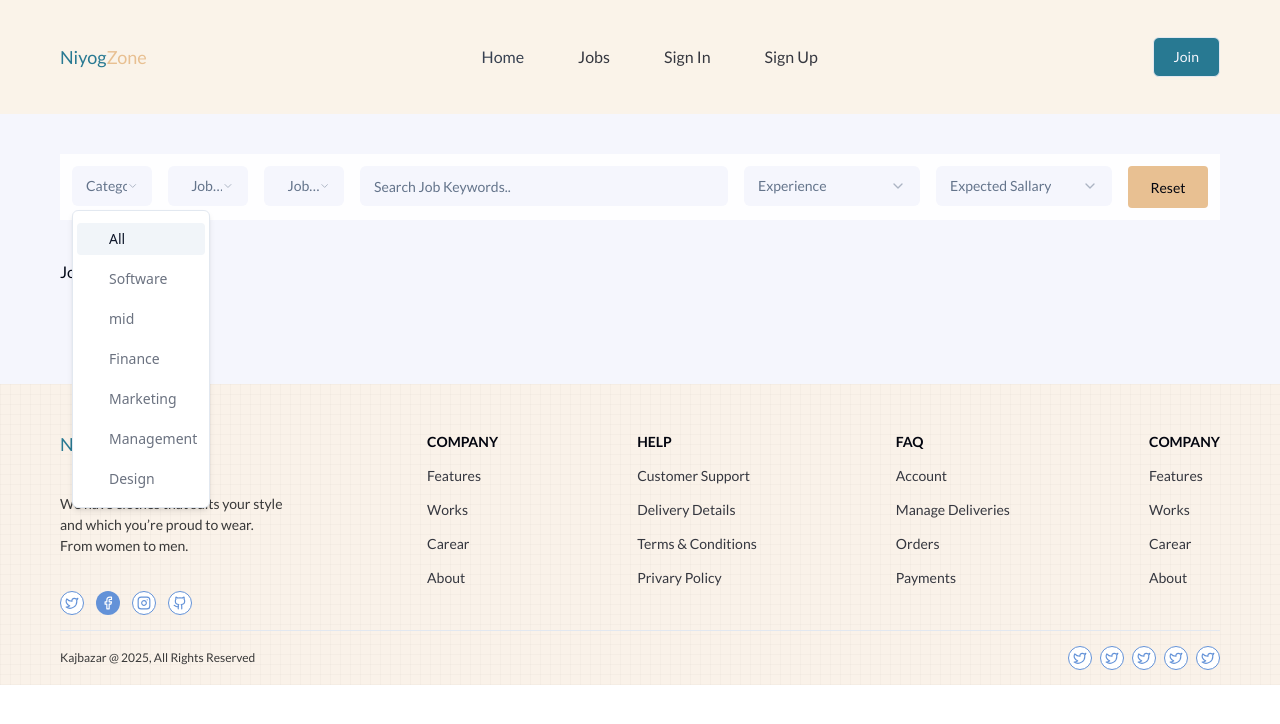
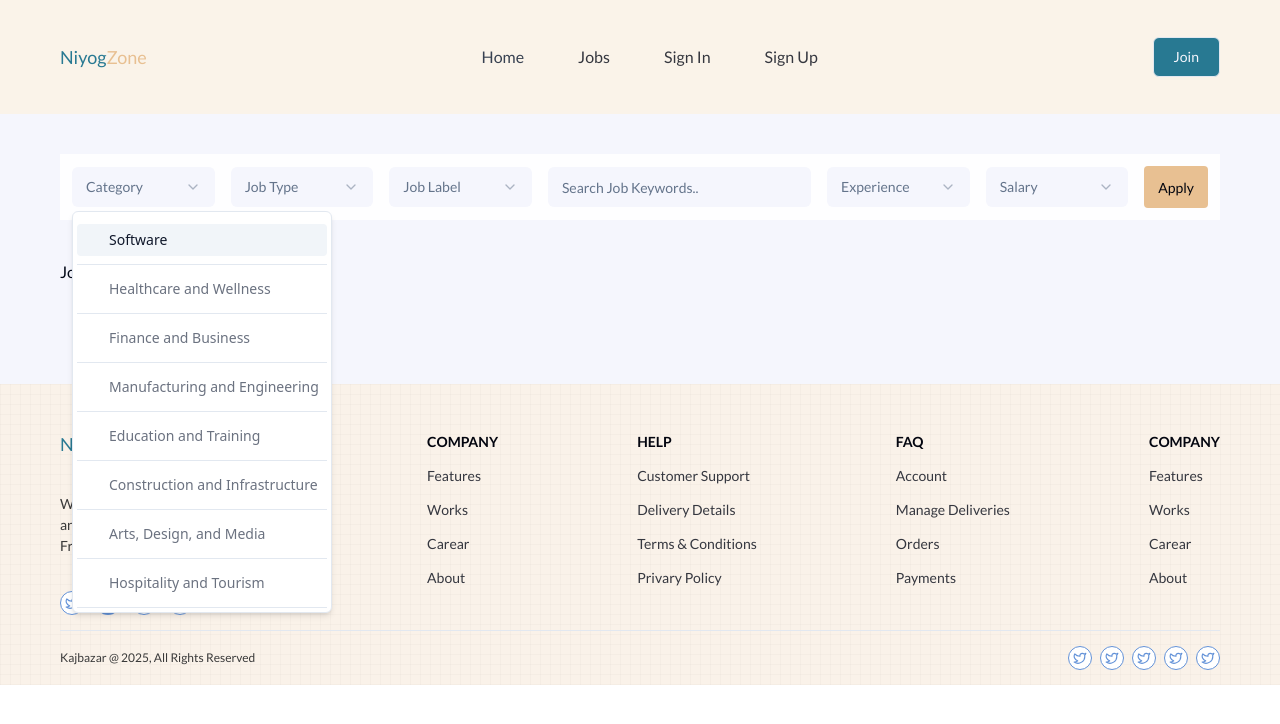
Before and after one commit to farah-jannat/niyog-zone, a React (Vite) app in the folder frontend/: page /jobs in a window 1280 px wide. Both pictures are taken after a click on the button "Category". Shown: the top 724 px of the page. Built offline with nearby package versions, Linux system fonts and the light colour scheme.

Commit message:
improve jobs section

```diff
--- a/frontend/src/components/Jobs.jsx
+++ b/frontend/src/components/Jobs.jsx
@@ -1,4 +1,5 @@
 import React, { useEffect, useState } from "react";
+// import {} from "lucide-react"
 
 import FilterCard from "./FilterCard";
 import Job from "./Job";
@@ -13,6 +14,7 @@ import {
   MapPin,
   Menu,
   Search,
+  SlidersHorizontal,
 } from "lucide-react";
 import { Input } from "./ui/input";
 import { Button } from "./ui/button";
@@ -34,45 +36,72 @@ import { setSearchedQuery } from "@/redux/jobSlice";
 import Navbar from "./shared/Navbar";
 import Container from "./container";
 
-const filter1 = {
-  name: "Industry",
-  icon: "Home",
-  array: [
-    "All",
+const Category = {
+  name: "Category",
+  categories: [
     "Software",
-    "mid",
-    "Finance",
-    "Marketing",
-    "Management",
-    "Design",
+    "Healthcare and Wellness ",
+    "Finance and Business",
+    "Manufacturing and Engineering",
+    "Education and Training",
+    "Construction and Infrastructure",
+    "Arts, Design, and Media",
+    "Hospitality and Tourism",
+  ],
+};
+const JobType = {
+  name: "Job Type",
+  types: [
+    "Full time",
+    "Part time",
+    "Onsite",
+    "Remote",
+    "Hybrid",
+    "Seasonal",
+    "Contract",
   ],
 };
 
-const filter2 = {
-  name: "location",
-  icon: "MapPin",
-  array: ["All", "Dhaka", "Florida", "Bonani"],
+const JobLabel = {
+  name: "Job Label",
+  labels: ["Junior", "Mid-Level", "Senior", "Lead-Principal", "Manager"],
+};
+const Experience = {
+  name: "Experience",
+  experiences: ["1 year", "3 year", "4 year", "5 year", "10 year"],
+};
+const Salary = {
+  name: "Salary",
+  salarys: ["30K", "50K", "60K", "100K", "250K"],
 };
 
 const Jobs = () => {
   const [query, setQuery] = useState("");
   const [industry, setIndustry] = useState("");
   const [location, setLocation] = useState("");
-
+  const [label, setLabel] = useState("");
+  const [category, setCategory] = useState("");
+  const [type, setType] = useState("");
+  const [experience, setExperience] = useState("");
+  const [salary, setSalary] = useState("");
   const { allJobs } = useSelector((store) => store.job);
   const [filterJobs, setFilterJobs] = useState(allJobs);
 
   const [searchParams, setSearchParams] = useSearchParams();
 
-  const searchValue = searchParams.get("search");
-  const industryValue = searchParams.get("industry");
-  const locationValue = searchParams.get("location");
-  const keywordValue = searchParams.get("keyword");
-  const salaryValue = searchParams.get("salary");
-  const positionValue = searchParams.get("position");
-  const onsiteRemoteValue = searchParams.get("onsiteRemote");
-  const jobTypeValue = searchParams.get("jobType");
-  console.log("position", positionValue);
+  const searchValue = searchParams.get("search") || "";
+  // const industryValue = searchParams.get("industry");
+  // const locationValue = searchParams.get("location");
+  // const keywordValue = searchParams.get("keyword");
+  const salaryValue = searchParams.get("salary") || "";
+  const categoryValue = searchParams.get("category") || "";
+  const typeValue = searchParams.get("type") || "";
+  const experienceValue = searchParams.get("experience") || "";
+  const labelValue = searchParams.get("label") || "";
+  // const positionValue = searchParams.get("position");
+  // const onsiteRemoteValue = searchParams.get("onsiteRemote");
+  // const jobTypeValue = searchParams.get("jobType");
+  // console.log("position", positionValue);
 
   const dispatch = useDispatch();
 
@@ -81,14 +110,17 @@ const Jobs = () => {
     dispatch(setSearchedQuery(query));
     setSearchParams((prevParams) => {
       prevParams.set("search", query);
-      prevParams.set("industry", industry);
-      prevParams.set("location", location);
-      prevParams.set("keyword");
-      prevParams.set("salary");
+      // prevParams.set("industry", industry);
+      // prevParams.set("location", location);
+      // prevParams.set("keyword");
+      prevParams.set("category", category);
+      prevParams.set("type", type);
+      prevParams.set("experience", experience);
+      prevParams.set("label", label);
+      prevParams.set("salary", salary);
 
       return prevParams;
     });
-    console.log("salary", salary);
     // navigate(`/jobs?search=${query}&industry=${industry}&location=${location}`);
   };
   // useEffect(() => {
@@ -119,48 +151,53 @@ const Jobs = () => {
     const trimmedSearchValue = searchValue
       ? searchValue.trim().toLowerCase()
       : "";
-    const trimmedIndustryValue = industryValue
-      ? industryValue.trim().toLowerCase()
+    // const trimmedIndustryValue = industryValue
+    //   ? industryValue.trim().toLowerCase()
+    //   : "";
+    // const trimmedLocationValue = locationValue
+    //   ? locationValue.trim().toLowerCase()
+    //   : "";
+    // const trimmedkeywordValue = keywordValue
+    //   ? keywordValue.trim().toLowerCase()
+    //   : "";
+    const trimmedCategoryValue = categoryValue
+      ? categoryValue.trim().toLowerCase()
       : "";
-    const trimmedLocationValue = locationValue
-      ? locationValue.trim().toLowerCase()
-      : "";
-    const trimmedkeywordValue = keywordValue
-      ? keywordValue.trim().toLowerCase()
+    const trimmedTypeValue = typeValue ? typeValue.trim().toLowerCase() : "";
+
+    const trimmedLabelValue = labelValue ? labelValue.trim().toLowerCase() : "";
+    const trimmedExperienceValue = experienceValue
+      ? experienceValue.trim().toLowerCase()
       : "";
     const trimmedSalaryValue = salaryValue
       ? salaryValue.trim().toLowerCase()
       : "";
 
-    const trimmedPositionValue = positionValue
-      ? positionValue.trim().toLowerCase()
-      : "";
-    const trimmedOnsiteRemoteValue = onsiteRemoteValue
-      ? onsiteRemoteValue.trim().toLowerCase()
-      : "";
-    const trimmedJobTypeValue = jobTypeValue
-      ? jobTypeValue.trim().toLowerCase()
-      : "";
-
     // Check if any filter criteria are provided
     console.log("salary is ", salaryValue);
+    console.log("experience is ", experienceValue);
     if (
+      // trimmedIndustryValue ||
+      // trimmedLocationValue ||
+      // trimmedkeywordValue ||
+      trimmedSalaryValue ||
       trimmedSearchValue ||
-      trimmedIndustryValue ||
-      trimmedLocationValue ||
-      trimmedkeywordValue ||
-      trimmedSalaryValue ||
-      trimmedPositionValue ||
-      trimmedOnsiteRemoteValue ||
-      trimmedJobTypeValue
+      trimmedCategoryValue ||
+      trimmedTypeValue ||
+      trimmedLabelValue ||
+      trimmedExperienceValue
+
+      // trimmedPositionValue ||
+      // trimmedOnsiteRemoteValue ||
+      // trimmedJobTypeValue
     ) {
       console.log("searchValues ", trimmedSearchValue);
-      console.log("searched query is true search query should be visible");
 
       const filteredJobs = allJobs.filter((job) => {
         const jobTitle = job.title.toLowerCase();
         const jobDescription = job.description.toLowerCase();
         const jobLocation = job.location.toLowerCase();
+        const jobExperience = job.experienceLevel;
         const jobSalary = String(job.salary).toLowerCase();
 
         // Individual filter conditions
@@ -170,41 +207,48 @@ const Jobs = () => {
             jobLocation.includes(trimmedSearchValue)
           : false; // If searchValue is empty, this condition is false
 
-        const matchesIndustry = trimmedIndustryValue
-          ? jobTitle.includes(trimmedIndustryValue) ||
-            jobDescription.includes(trimmedIndustryValue) ||
-            jobLocation.includes(trimmedIndustryValue)
+        const matchesCategory = trimmedCategoryValue
+          ? jobTitle.includes(trimmedCategoryValue) ||
+            jobDescription.includes(trimmedCategoryValue) ||
+            jobLocation.includes(trimmedCategoryValue)
           : false; // If industryValue is empty, this condition is false
 
-        const matchesLocation = trimmedLocationValue
-          ? jobTitle.includes(trimmedLocationValue) ||
-            jobDescription.includes(trimmedLocationValue) ||
-            jobLocation.includes(trimmedLocationValue)
-          : false; // If locationValue is empty, this condition is false
+        const matchesType = trimmedTypeValue
+          ? jobTitle.includes(trimmedTypeValue) ||
+            jobDescription.includes(trimmedTypeValue)
+          : // jobLocation.includes(trimmedLocationValue)
+            false; // If locationValue is empty, this condition is false
 
-        const matchesKeyword = trimmedkeywordValue
-          ? jobTitle.includes(trimmedkeywordValue) ||
-            jobDescription.includes(trimmedkeywordValue) ||
-            jobLocation.includes(trimmedkeywordValue) // Or remove jobLocation if keyword doesn't apply there
-          : false;
+        const matchesLabel = trimmedLabelValue
+          ? jobTitle.includes(trimmedLabelValue) ||
+            jobDescription.includes(trimmedLabelValue)
+          : // jobLocation.includes(trimmedkeywordValue) // Or remove jobLocation if keyword doesn't apply there
+            false;
         const matchesSalary = trimmedSalaryValue
           ? jobSalary.includes(trimmedSalaryValue) // Simple string match
           : false;
-        const matchesPosition = trimmedPositionValue
-          ? jobTitle.includes(trimmedPositionValue) ||
-            jobDescription.includes(trimmedPositionValue) ||
-            jobLocation.includes(trimmedPositionValue) // Or remove jobLocation if keyword doesn't apply there
-          : false;
-        const matchesOnsiteRemote = trimmedOnsiteRemoteValue
-          ? jobTitle.includes(trimmedOnsiteRemoteValue) ||
-            jobDescription.includes(trimmedOnsiteRemoteValue) ||
-            jobLocation.includes(trimmedOnsiteRemoteValue) // Or remove jobLocation if keyword doesn't apply there
-          : false;
-        const matchesJobType = trimmedJobTypeValue
-          ? jobTitle.includes(trimmedJobTypeValue) ||
-            jobDescription.includes(trimmedJobTypeValue) ||
-            jobLocation.includes(trimmedJobTypeValue) // Or remove jobLocation if keyword doesn't apply there
-          : false;
+
+        const matchesExperience = trimmedExperienceValue
+          ? // jobExperience.includes(trimmedExperienceValue) ||
+            jobTitle.includes(trimmedExperienceValue) ||
+            jobDescription.includes(trimmedExperienceValue)
+          : // Simple string match
+            false;
+        // const matchesPosition = trimmedPositionValue
+        //   ? jobTitle.includes(trimmedPositionValue) ||
+        //     jobDescription.includes(trimmedPositionValue) ||
+        //     jobLocation.includes(trimmedPositionValue) // Or remove jobLocation if keyword doesn't apply there
+        //   : false;
+        // const matchesOnsiteRemote = trimmedOnsiteRemoteValue
+        //   ? jobTitle.includes(trimmedOnsiteRemoteValue) ||
+        //     jobDescription.includes(trimmedOnsiteRemoteValue) ||
+        //     jobLocation.includes(trimmedOnsiteRemoteValue) // Or remove jobLocation if keyword doesn't apply there
+        //   : false;
+        // const matchesJobType = trimmedJobTypeValue
+        //   ? jobTitle.includes(trimmedJobTypeValue) ||
+        //     jobDescription.includes(trimmedJobTypeValue) ||
+        //     jobLocation.includes(trimmedJobTypeValue) // Or remove jobLocation if keyword doesn't apply there
+        //   : false;
 
         // Combine conditions:
         // If ANY value is present, return true if it matches its respective filter.
@@ -213,13 +257,11 @@ const Jobs = () => {
         // you'll need to adjust this combining logic.
         return (
           matchesSearch ||
-          matchesIndustry ||
-          matchesLocation ||
-          matchesKeyword ||
+          matchesLabel ||
+          matchesType ||
+          matchesExperience ||
           matchesSalary ||
-          matchesPosition ||
-          matchesOnsiteRemote ||
-          matchesJobType
+          matchesCategory
         );
       });
 
@@ -230,24 +272,134 @@ const Jobs = () => {
     }
   }, [
     allJobs,
+    typeValue,
+    labelValue,
+    experienceValue,
+    categoryValue,
     searchValue,
-    industryValue,
-    locationValue,
-    keywordValue,
     salaryValue,
-    positionValue,
-    onsiteRemoteValue,
-    jobTypeValue,
   ]); // Add industryValue and locationValue to dependencies
   return (
     <>
       <div className="bg-[#F5F6FD]">
         <Navbar />
         <Container className={"bg-[#F5F6FD]"}>
-          <div className="grid grid-cols-4 md:grid-cols-8 my-[40px] xl:grid-cols-12 gap-[16px] p-[12px] bg-[#FEFEFF]">
-            {["Category", "Job Type", "Job Label"].map((item) => (
-              <Select onValueChange={(value) => setIndustry(value)}>
-                <SelectTrigger className="bg-[#F5F6FD] border-none hidden xl:flex py-[12px] px-[14px]">
+          {/* <div className="grid grid-cols-4 md:grid-cols-8 my-[40px] xl:grid-cols-12 gap-[16px] p-[12px] bg-[#FEFEFF]"> */}
+          <div className="grid grid-cols-4 md:grid-cols-8 my-[40px]  xl:flex items-center gap-[16px] p-[12px] bg-[#FEFEFF]">
+            <Select
+              // value={categoryValue}
+              defaultValue={categoryValue}
+              onValueChange={(value) => setCategory(value)}
+            >
+              <SelectTrigger className="bg-[#F5F6FD] xl:w-[50%] border-none hidden xl:flex py-[12px] px-[14px]">
+                <SelectValue placeholder={Category.name} />
+              </SelectTrigger>
+              <SelectContent>
+                {Category.categories.map((item, idx) => (
+                  <>
+                    <div className="flex items-center justify-between my-2 text-sm font-normal text-gray-500 ">
+                      <SelectItem value={item}>{item}</SelectItem>
+                    </div>
+
+                    <Separator className="border-b" />
+                  </>
+                ))}
+              </SelectContent>
+            </Select>
+
+            <Select
+              // value={typeValue}
+              defaultValue={typeValue}
+              onValueChange={(value) => setType(value)}
+            >
+              <SelectTrigger className="bg-[#F5F6FD] xl:w-[50%] border-none hidden xl:flex py-[12px] px-[14px]">
+                <SelectValue placeholder={JobType.name} />
+              </SelectTrigger>
+              <SelectContent>
+                {JobType.types.map((item, idx) => (
+                  <>
+                    <div className="flex items-center justify-between my-2 text-sm font-normal text-gray-500 ">
+                      <SelectItem value={item}>{item}</SelectItem>
+                    </div>
+
+                    <Separator className="border-b" />
+                  </>
+                ))}
+              </SelectContent>
+            </Select>
+            <Select
+              // value={labelValue}
+              defaultValue={labelValue}
+              onValueChange={(value) => setLabel(value)}
+            >
+              <SelectTrigger className="bg-[#F5F6FD] xl:w-[50%] border-none hidden xl:flex py-[12px] px-[14px]">
+                <SelectValue placeholder={JobLabel.name} />
+              </SelectTrigger>
+              <SelectContent>
+                {JobLabel.labels.map((item, idx) => (
+                  <>
+                    <div className="flex items-center justify-between my-2 text-sm font-normal text-gray-500 ">
+                      <SelectItem value={item}>{item}</SelectItem>
+                    </div>
+
+                    <Separator className="border-b" />
+                  </>
+                ))}
+              </SelectContent>
+            </Select>
+            <Input
+              type="text"
+              placeholder="Search Job Keywords.."
+              onChange={(e) => setQuery(e.target.value)}
+              defaultValue={searchValue}
+              className="py-[12px]  px-[14px] col-span-2 md:col-span-4 border-none bg-[#F5F6FD]"
+              // className="p-[20px] "
+            />
+            <Select
+              // value={experienceValue}
+              defaultValue={experienceValue}
+              onValueChange={(value) => setExperience(value)}
+            >
+              <SelectTrigger className="py-[12px] xl:w-[50%] px-[14px]  hidden md:flex  border-none bg-[#F5F6FD]">
+                <SelectValue placeholder={Experience.name} />
+              </SelectTrigger>
+              <SelectContent>
+                {Experience.experiences.map((item, idx) => (
+                  <>
+                    <div className="flex items-center justify-between my-2 text-sm font-normal text-gray-500 ">
+                      <SelectItem value={item}>{item}</SelectItem>
+                    </div>
+
+                    <Separator className="border-b" />
+                  </>
+                ))}
+              </SelectContent>
+            </Select>
+
+            <Select
+              // value={salaryValue}
+              defaultValue={salaryValue}
+              onValueChange={(value) => setSalary(value)}
+            >
+              <SelectTrigger className="py-[12px] xl:w-[50%] px-[14px]  hidden md:flex xl:col-span-2 border-none bg-[#F5F6FD]">
+                <SelectValue placeholder={Salary.name} />
+              </SelectTrigger>
+              <SelectContent>
+                {Salary.salarys.map((item, idx) => (
+                  <>
+                    <div className="flex items-center justify-between my-2 text-sm font-normal text-gray-500 ">
+                      <SelectItem value={item}>{item}</SelectItem>
+                    </div>
+
+                    <Separator className="border-b" />
+                  </>
+                ))}
+              </SelectContent>
+            </Select>
+
+            {/* {["Category", "Job Type", "Job Label"].map((item) => (
+              <Select onValueChange={(value) => setCategory(value)}>
+                <SelectTrigger className="bg-[#F5F6FD] xl:w-[50%] border-none hidden xl:flex py-[12px] px-[14px]">
                   <SelectValue placeholder={item} />
                 </SelectTrigger>
                 <SelectContent>
@@ -265,18 +417,21 @@ const Jobs = () => {
             <Input
               type="text"
               placeholder="Search Job Keywords.."
-              className="py-[12px] px-[14px] col-span-2 md:col-span-4 border-none bg-[#F5F6FD]"
+              className="py-[12px]  px-[14px] col-span-2 md:col-span-4 border-none bg-[#F5F6FD]"
             />
 
-            {["Experience", "Expected Sallary"].map((item) => (
+            {["Experience", "Sallary"].map((item) => (
               <Select onValueChange={(value) => setIndustry(value)}>
-                <SelectTrigger className="py-[12px] px-[14px]  hidden md:flex xl:col-span-2 border-none bg-[#F5F6FD]">
+                <SelectTrigger className="py-[12px] xl:w-[50%] px-[14px]  hidden md:flex xl:col-span-2 border-none bg-[#F5F6FD]">
                   <SelectValue placeholder={item} />
                 </SelectTrigger>
                 <SelectContent>
                   {filter1.array.map((item, idx) => (
                     <>
-                      <div className="flex items-center justify-between my-2 text-sm font-normal text-gray-500 ">
+                      <div
+                        className="flex items-center justify-between my-2
+                      text-[#35373F]"
+                      >
                         <SelectItem value={item}>{item}</SelectItem>
                       </div>
                     </>
@@ -298,9 +453,13 @@ const Jobs = () => {
                   </>
                 ))}
               </SelectContent>
-            </Select>
-            <button className=" bg-[#E8C092] text-[#03050F] px-[14px] h-[42px] rounded-[4px] text-[14px]">
-              Reset
+            </Select> */}
+            <SlidersHorizontal className="xl:hidden" />
+            <button
+              onClick={searchJobHandler}
+              className=" bg-[#E8C092] hover:bg-[#ceab83] text-[#03050F] px-[14px] h-[42px] rounded-[4px] text-[14px]"
+            >
+              Apply
             </button>
           </div>
           {/* </div> */}
@@ -330,8 +489,6 @@ const Jobs = () => {
       </div>
     </>
   );
-
-
 };
 
 export default Jobs;
```
